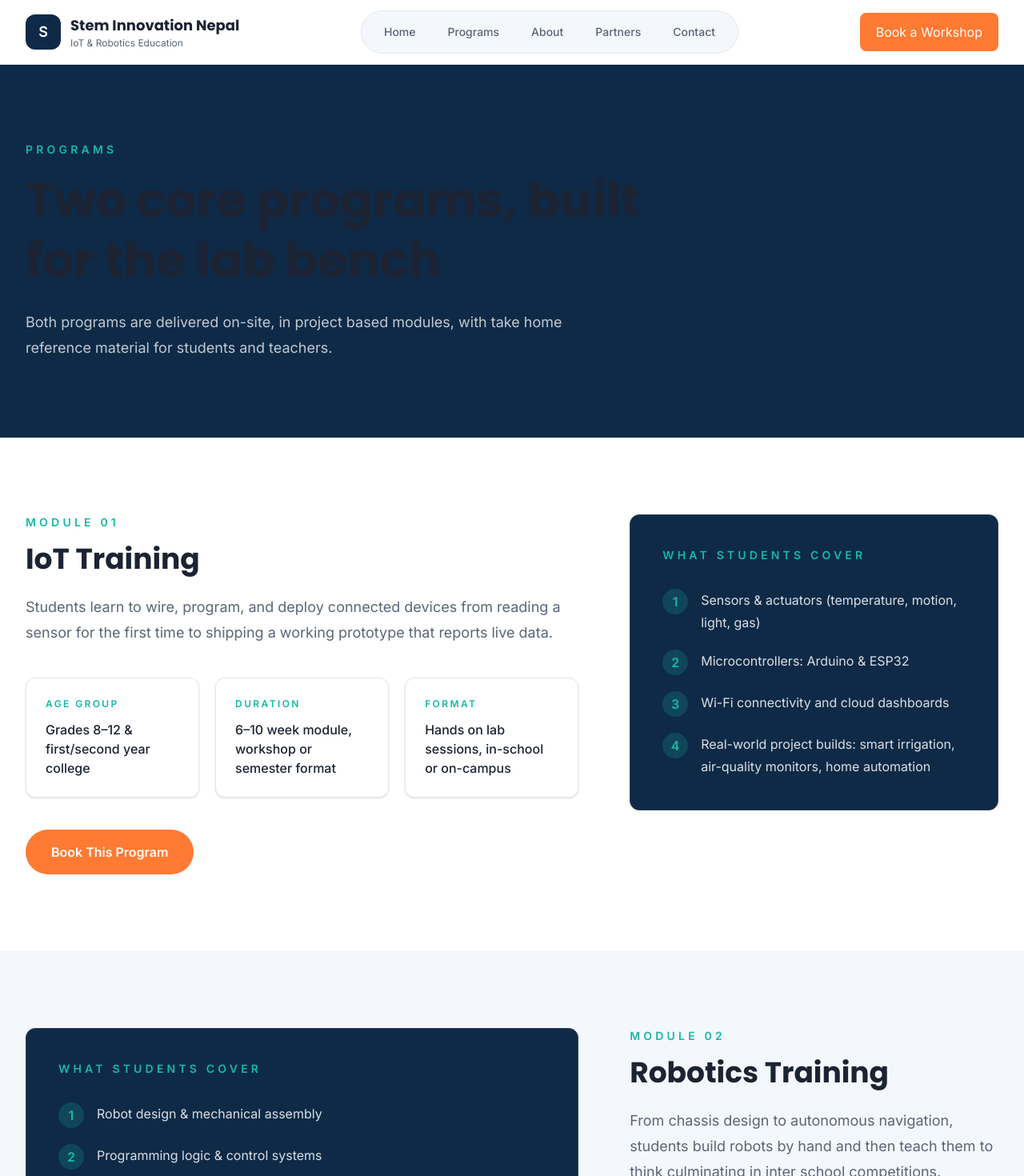
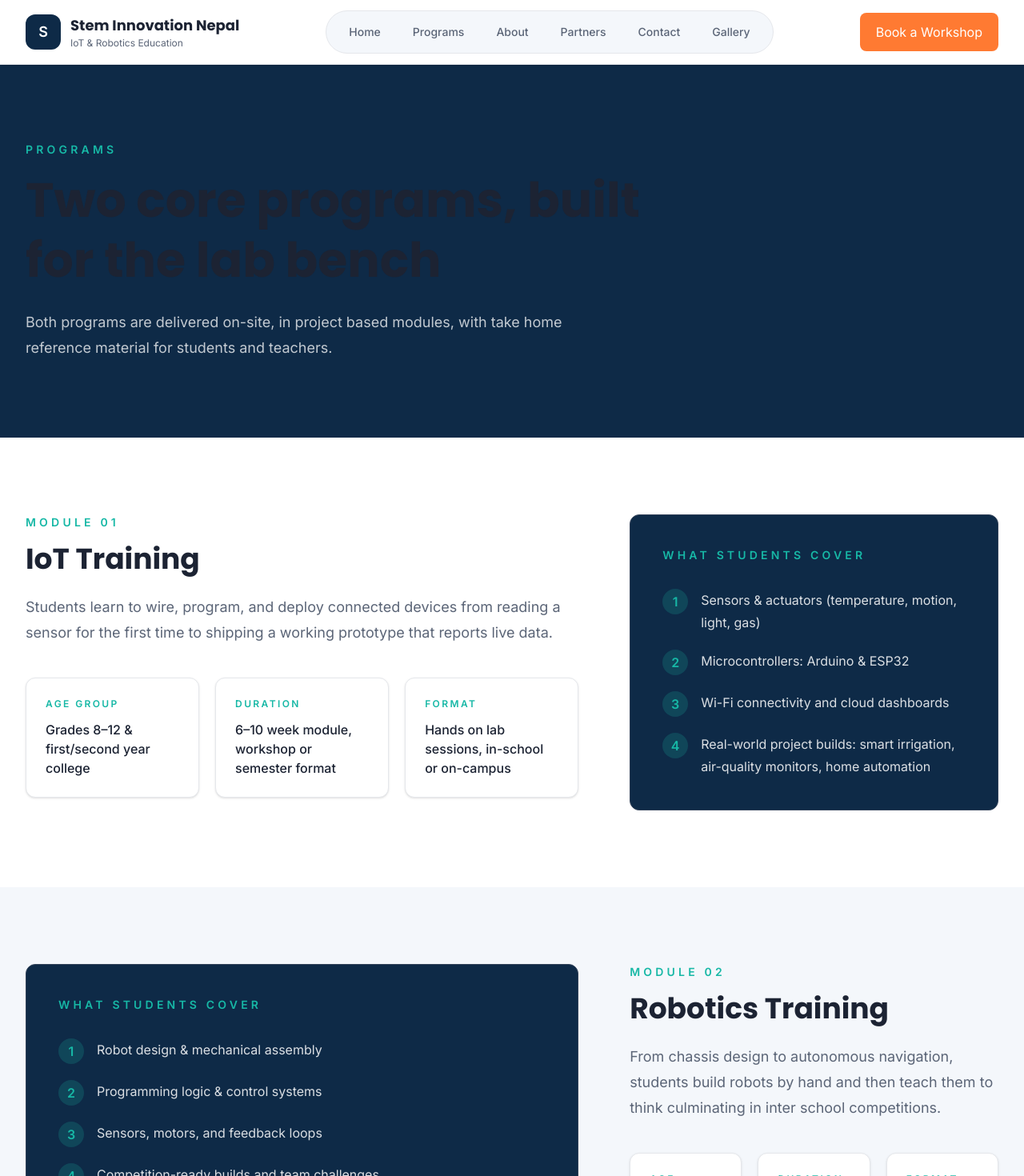
Before and after one commit to MetaTronix-Solution/Stem-Innovation-Nepal, a Next.js app in the folder frontend/: page /programs in a window 1280 px wide. Shown: the top 1470 px of the page at 80% size. Built offline with nearby package versions, Linux system fonts and the light colour scheme.

Commit message:
Add the Gallery section in the Navbar

```diff
--- a/frontend/app/programs/page.tsx
+++ b/frontend/app/programs/page.tsx
@@ -89,12 +89,7 @@ export default function ProgramsPage() {
                 </div>
               </dl>
 
-              <Link
-                href="/contact"
-                className="mt-10 inline-flex rounded-full bg-orange px-8 py-4 font-semibold text-white transition duration-300 hover:bg-teal"
-              >
-                Book This Program
-              </Link>
+
             </div>
 
             {/* RIGHT CARD */}
--- a/frontend/components/layout/Navbar.tsx
+++ b/frontend/components/layout/Navbar.tsx
@@ -11,6 +11,7 @@ const navItems = [
   { name: "About", href: "/about" },
   { name: "Partners", href: "/partners" },
   { name: "Contact", href: "/contact" },
+  { name: "Gallery", href: "/gallery" },
 ];
 
 export default function Navbar() {
```
